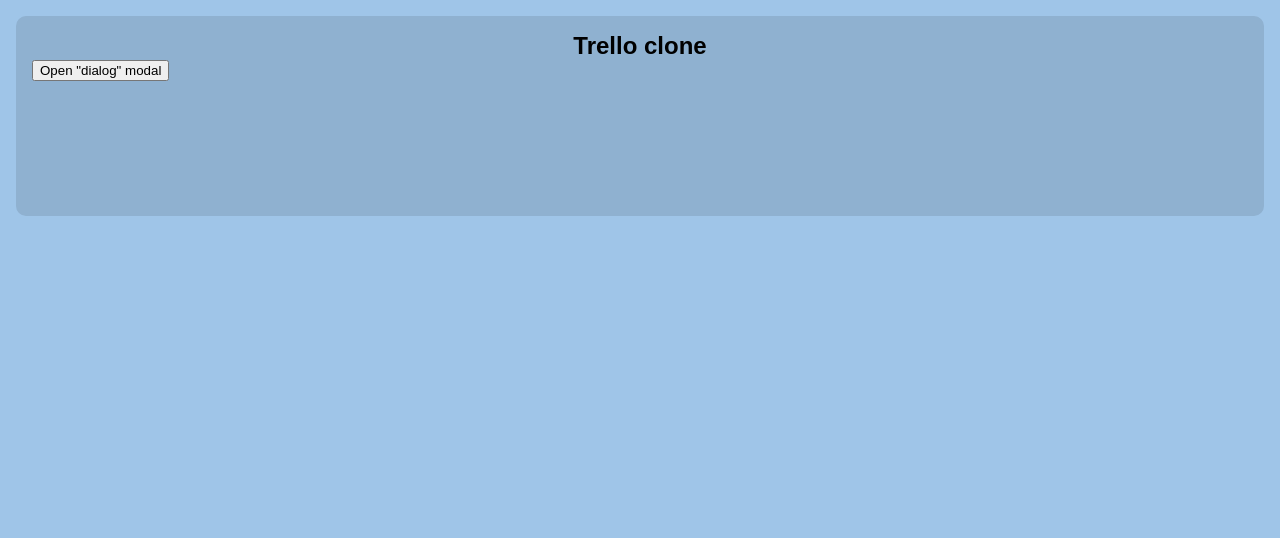
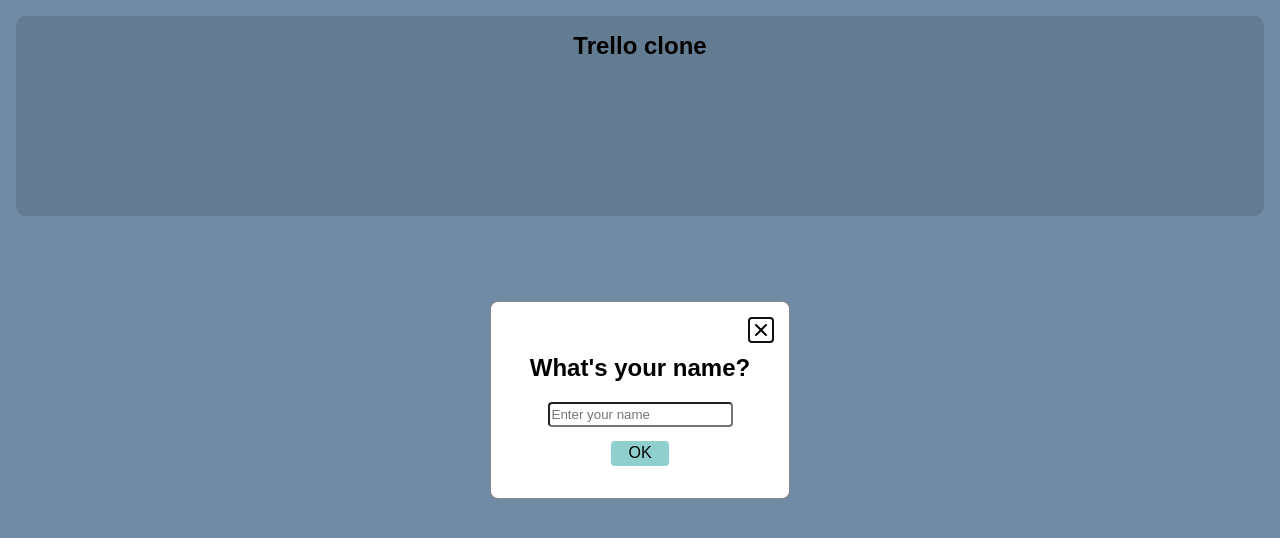
Before and after one commit to eimwe/trello-clone, a React (Create React App) app: page / in a window 1280 px wide. Shown: the top 538 px of the page. Built offline with nearby package versions, Linux system fonts and the light colour scheme.

Commit message:
Completed Authorization modal

```diff
--- a/src/components/DialogModalAuth.tsx
+++ b/src/components/DialogModalAuth.tsx
@@ -1,26 +1,70 @@
-import { useState } from "react";
+import { useState, useEffect } from "react";
+import styled from "styled-components";
 import DialogModal from "./DialogModal";
+import ButtonTemplate from "./Button";
+
+const SubmitButton = styled(ButtonTemplate)`
+  display: block;
+  min-width: 25%;
+  min-height: 25px;
+  margin-inline: auto;
+  border-radius: 4px;
+  text-transform: uppercase;
+  background-color: rgb(143, 208, 207);
+  cursor: pointer;
+
+  &:hover {
+    background-color: rgb(128, 187, 186);
+  }
+`;
+
+const TextInput = styled.input`
+  display: block;
+  min-width: 50%;
+  min-height: 25px;
+  padding-block: 0;
+  margin-inline: auto;
+  margin-block-end: 1em;
+  border-radius: 4px;
+`;
 
 const DialogModalAuth = () => {
   const [isOpened, setIsOpened] = useState(false);
+  const [userName, setUserName] = useState (() => {
+    const savedItem = localStorage.getItem("userName");
+    const parsedItem = JSON.parse(savedItem !);
+    return parsedItem || "";
+  });
 
-  const onProceed = () => {
-    console.log("Proceed clicked");
-  };
+  useEffect(() => {
+    setIsOpened(true);
+    if (userName.length > 0) {
+      localStorage.setItem("Username", JSON.stringify(userName));
+    }
+  }, [userName])
 
   return (
-    <div>
-      <button onClick={() => setIsOpened(true)}>Open "dialog" modal</button>
-
-      <DialogModal
-        title="What's your name?"
-        isOpened={isOpened}
-        onProceed={onProceed}
-        onClose={() => setIsOpened(false)}
+    <DialogModal
+    title="What's your name?"
+    isOpened={isOpened}
+    onClose={() => setIsOpened(false)}
+    >
+      <form
+        onSubmit = {(e) => e.preventDefault()}
       >
-        <p>To close: click Close, press Escape, or click outside.</p>
-      </DialogModal>
-    </div>
+        <TextInput
+          type="text"
+          value={userName}
+          onChange={(e) => setUserName(e.target.value)}
+          placeholder="Enter your name"
+        />
+        <SubmitButton
+          type="submit"
+          title="ok"
+          onClick={() => setIsOpened(false)}
+        />
+      </form>
+    </DialogModal>
   );
 };
 
```
